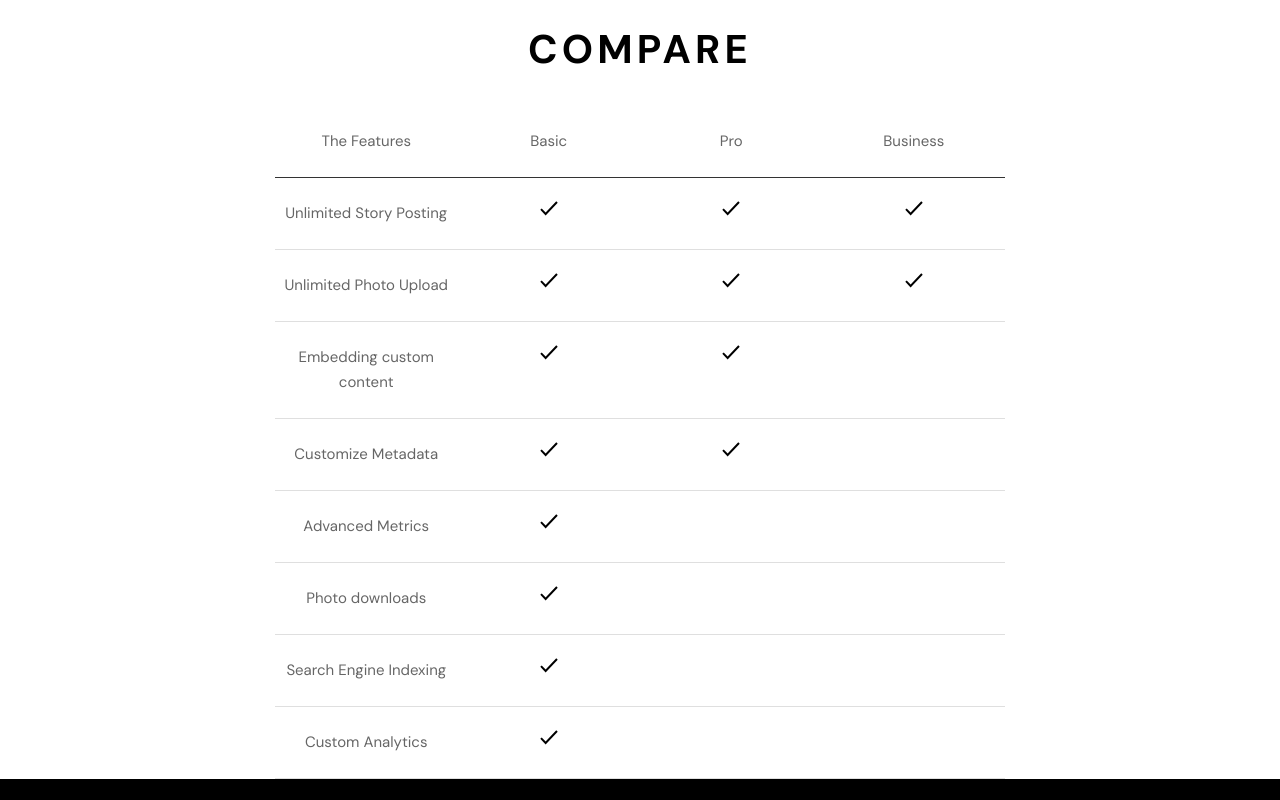
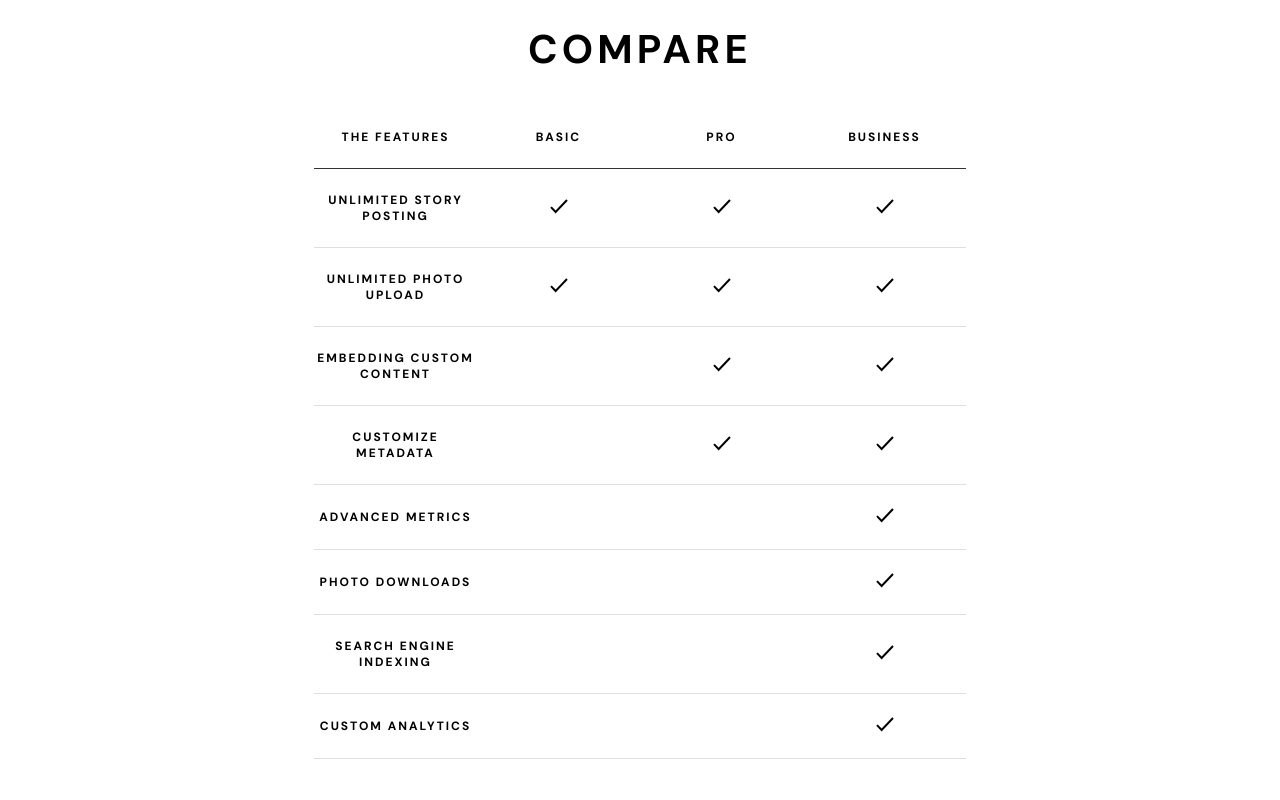
Before and after one commit to AntonCC/photosnap, a React (Create React App) app: page /pricing in a window 1280 px wide. Shown: the part 1240-2040 px from the top of the page. Built offline with nearby package versions, Linux system fonts and the light colour scheme.

Commit message:
desktop viewport table finished

```diff
--- a/src/components/price-card/price-card.scss
+++ b/src/components/price-card/price-card.scss
@@ -56,8 +56,6 @@
       max-width: 270px;
     }
     .price-group {
-      // align-self: flex-end;
-      // justify-self: flex-end;
       position: absolute;
       right: 4.1rem;
       top: 4.1rem;
--- a/src/components/table/table.jsx
+++ b/src/components/table/table.jsx
@@ -10,13 +10,13 @@ const Table = () => {
       </h1>
       <div className="content">
         <div className="tiers">
-          <p className='first'>The Features</p>
-          <p className='feature'>Basic</p>
-          <p className='feature'>Pro</p>
-          <p className='feature'>Business</p>
+          <h4 className='first'>The Features</h4>
+          <h4 className='feature'>Basic</h4>
+          <h4 className='feature'>Pro</h4>
+          <h4 className='feature'>Business</h4>
         </div>
         <div className="row story">
-          <p className='first'>Unlimited Story Posting</p>
+          <h4 className='first'>Unlimited Story Posting</h4>
           <div className='check x1'>
             <img src={Check} />
           </div>
@@ -28,7 +28,7 @@ const Table = () => {
           </div>
         </div>
         <div className="row photo">
-          <p className='first'>Unlimited Photo Upload</p>
+          <h4 className='first'>Unlimited Photo Upload</h4>
           <div className='check x1'>
             <img src={Check} />
           </div>
@@ -40,7 +40,8 @@ const Table = () => {
           </div>
         </div>
         <div className="row custom">
-          <p className='first'>Embedding custom content</p>
+          <h4 className='first'>Embedding custom content</h4>
+          <div className='check x1' />
           <div className='check x2'>
             <img src={Check} />
           </div>
@@ -49,7 +50,8 @@ const Table = () => {
           </div>
         </div>
         <div className="row meta">
-          <p className='first'>Customize Metadata</p>
+          <h4 className='first'>Customize Metadata</h4>
+          <div className='check x1' />
           <div className='check x2'>
             <img src={Check} />
           </div>
@@ -58,25 +60,33 @@ const Table = () => {
           </div>
         </div>
         <div className="row metrics">
-          <p className='first'>Advanced Metrics</p>
+          <h4 className='first'>Advanced Metrics</h4>
+          <div className='check x1' />
+          <div className='check x2' />
           <div className='check x3'>
             <img src={Check} />
           </div>
         </div>
         <div className="row photo">
-          <p className='first'>Photo downloads</p>
+          <h4 className='first'>Photo downloads</h4>
+          <div className='check x1' />
+          <div className='check x2' />
           <div className='check x3'>
             <img src={Check} />
           </div>
         </div>
         <div className="row indexing">
-          <p className='first'>Search Engine Indexing</p>
+          <h4 className='first'>Search Engine Indexing</h4>
+          <div className='check x1' />
+          <div className='check x2' />
           <div className='check x3'>
             <img src={Check} />
           </div>
         </div>
         <div className="row indexing">
-          <p className='first'>Custom Analytics</p>
+          <h4 className='first'>Custom Analytics</h4>
+          <div className='check x1' />
+          <div className='check x2' />
           <div className='check x3'>
             <img src={Check} />
           </div>
--- a/src/components/table/table.scss
+++ b/src/components/table/table.scss
@@ -3,8 +3,8 @@
   display: flex;
   flex-direction: column;
   margin: 0 auto;
-  // justify-content: center;
-  // align-items: center;
+  // padding-bottom: 12rem;
+  padding: 0 3.9rem 12rem 3.9rem;
   .title {
     text-align: center;
     text-transform: uppercase;
@@ -12,6 +12,7 @@
   }
   .content {
     width: 100%;
+    text-transform: uppercase;
     .tiers {
       display: grid;
       grid-template-columns: repeat(4, 1fr);
@@ -25,7 +26,12 @@
       grid-template-areas: 'first x1 x2 x3';
       padding: 2.3rem 0;
       text-align: center;
+      align-items: center;
       border-bottom: 1px solid #dfdfdf;
     }
   }
 }
+
+@media only screen and (max-width: 520px) {
+
+}
--- a/src/pages/pricing/pricing.jsx
+++ b/src/pages/pricing/pricing.jsx
@@ -4,6 +4,7 @@ import Banner from '../../components/banner/banner'
 import Prices from '../../components/prices/prices'
 import PriceCard from '../../components/price-card/price-card'
 import Table from '../../components/table/table'
+import FullImgBanner from '../../components/full-img-banner/full-img-banner'
 import { bannerInfo, priceInfo } from './pricing-info'
 
 const Pricing = () => {
@@ -18,6 +19,7 @@ const Pricing = () => {
         }
       </Prices>
       <Table />
+      <FullImgBanner />
     </div>
   )
 }
```
Also changed, not shown: 1 other file (tests, documents, lock files or other folders).
